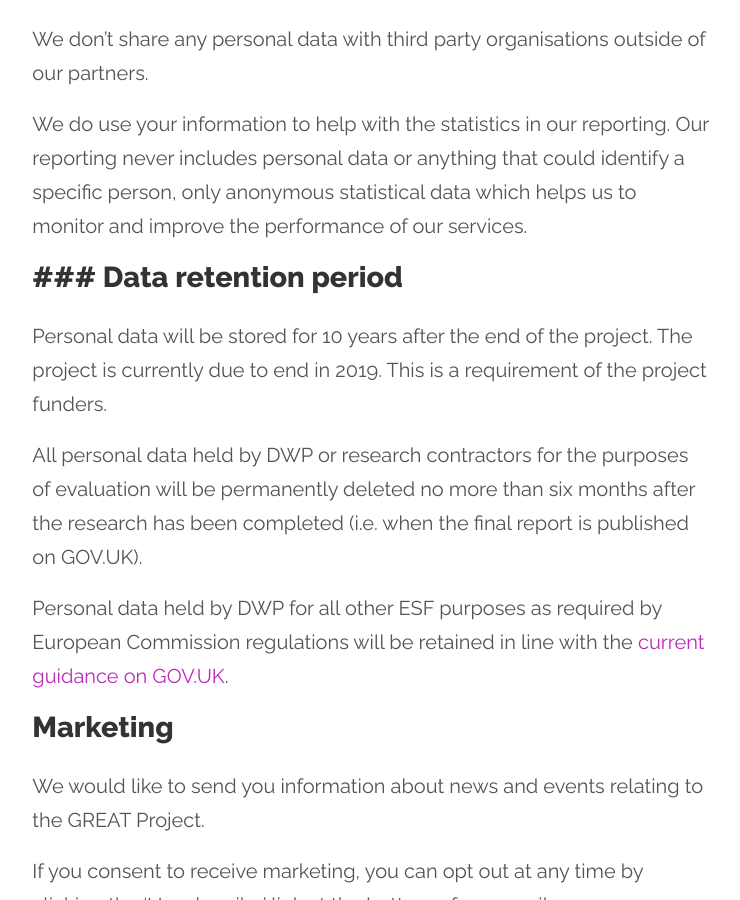
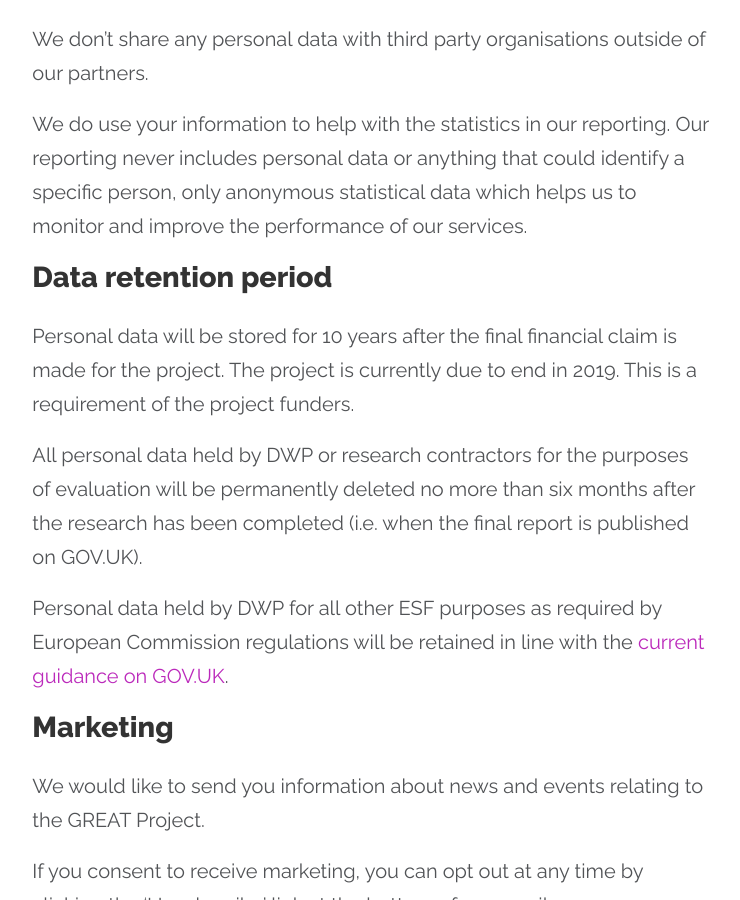
Before and after one commit to richardatval/www.yesproject.org, a Jekyll site: the page built from privacy.md, in a window 1280 px wide and 900 px high, scrolled down 4366 px. Shown: the whole window, without its empty margins (454-1194 px from the left). Built offline with Jekyll 4.4.1, drawn with Linux system fonts in a browser that asks for light colours; nearby versions of some CDN libraries; comment, search, counter and statistics services are not loaded.

Commit message:
Update privacy.md

```diff
--- a/privacy.md
+++ b/privacy.md
@@ -106,9 +106,9 @@ We don't share any personal data with third party organisations outside of our p
 
 We do use your information to help with the statistics in our reporting. Our reporting never includes personal data or anything that could identify a specific person, only anonymous statistical data which helps us to monitor and improve the performance of our services.
 
-### ### Data retention period
+### Data retention period
 
-Personal data will be stored for 10 years after the end of the project. The project is currently due to end in 2019. This is a requirement of the project funders.
+Personal data will be stored for 10 years after the final financial claim is made for the project. The project is currently due to end in 2019. This is a requirement of the project funders.
 
 All personal data held by DWP or research contractors for the purposes of evaluation will be permanently deleted no more than six months after the research has been completed (i.e. when the final report is published on GOV.UK).
 
```
